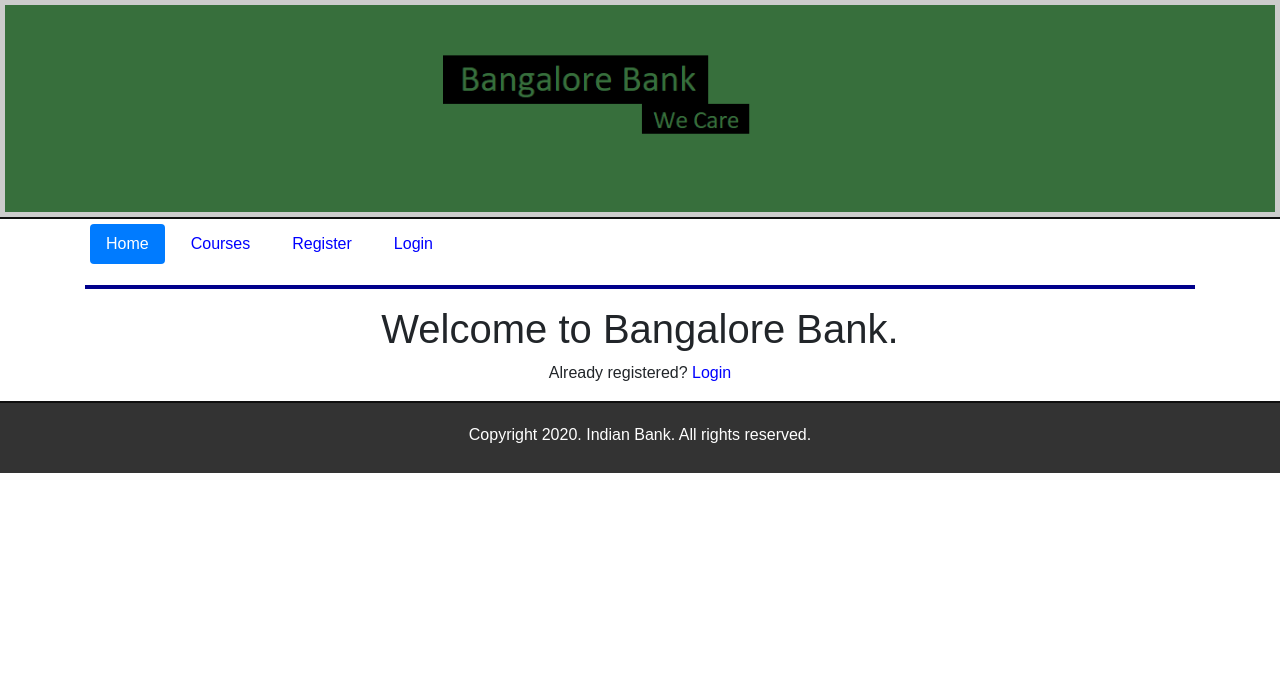
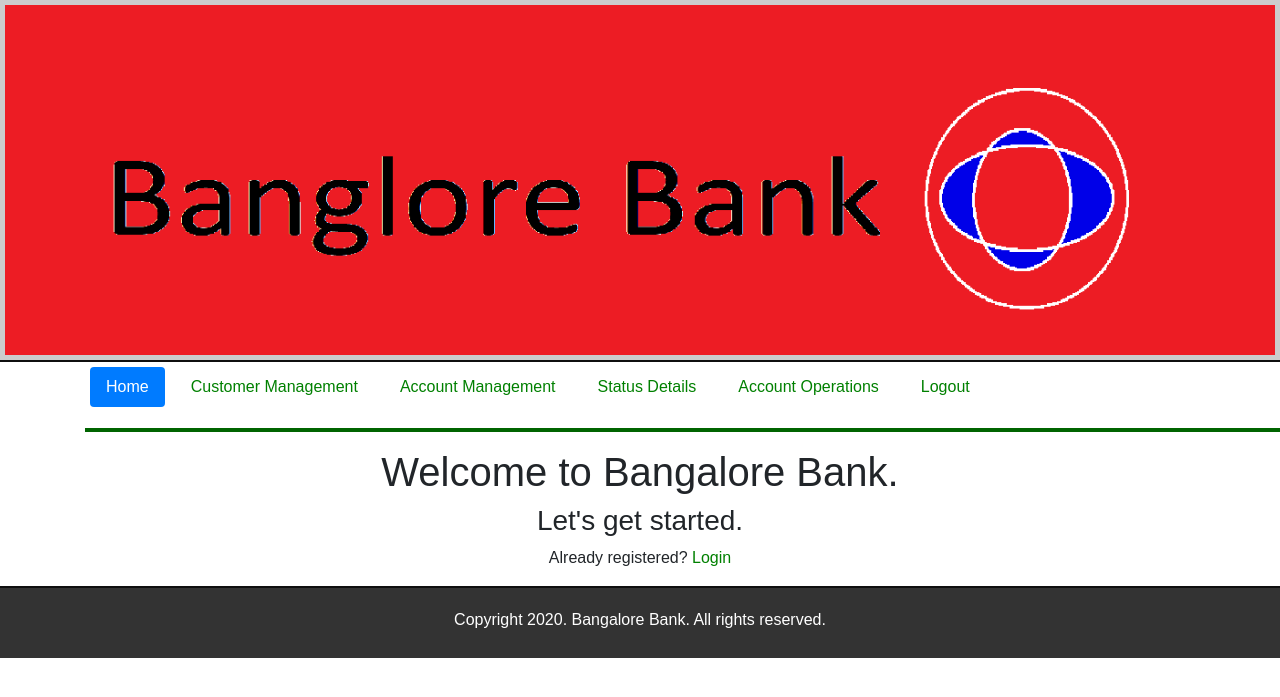
Before and after one commit to shazebfahmi/Bank-of-Mills, a Flask app: page / in a window 1280 px wide; the page is wider, and only the part inside the window is pictured. Shown: the top 697 px of that part. Run offline with Flask 2, Linux system fonts and the light colour scheme; some libraries are stand-ins or nearby versions.

Commit message:
2nd commit by shazeb, changed a few things

```diff
--- a/application/static/css/main.css
+++ b/application/static/css/main.css
@@ -1,7 +1,8 @@
 .header-image{
 	width : 100%;
-	height: 100%
+	height: 70%
 }
+
 
 * {
     box-sizing: border-box;
@@ -31,17 +32,17 @@
 
 a {
     text-decoration: none;
-    color: blue;
+    color: green;
 }
 
 a:hover { color : red;}
 
 hr {
-    width: 100%;
+    width: 130%;
     height:4px;
     margin-left: auto;
     margin-right: auto;
-    background-color: darkblue;
+    background-color: darkgreen;
     border: 0 none;
 }
 
--- a/application/templates/includes/footer.html
+++ b/application/templates/includes/footer.html
@@ -1,5 +1,5 @@
 <div class="container-fluid text-center bottom-container">
     <footer>
-        <p>Copyright 2020. Indian Bank. All rights reserved.</p>
+        <p>Copyright 2020. Bangalore Bank. All rights reserved.</p>
     </footer>
 </div>
--- a/application/templates/includes/nav.html
+++ b/application/templates/includes/nav.html
@@ -2,9 +2,11 @@
 	<nav>
 		<ul class="nav nav-pills">
 			<li class="nav-item"><a href="{{ url_for('index') }}" class="nav-link {% if index %}active{% endif %}">Home</a></li>
-			<li class="nav-item"><a href="{{ url_for('index') }}" class="nav-link {% if courses %}active{% endif %} ">Courses</a></li>
-			<li class="nav-item"><a href="{{ url_for('index') }}" class="nav-link {% if register %}active{% endif %} ">Register</a></li>
-			<li class="nav-item"><a href="{{ url_for('index') }}" class="nav-link {% if login %}active{% endif %} ">Login</a></li>
+			<li class="nav-item"><a href="{{ url_for('index') }}" class="nav-link {% if courses %}active{% endif %} ">Customer Management</a></li>
+			<li class="nav-item"><a href="{{ url_for('index') }}" class="nav-link {% if register %}active{% endif %} ">Account Management</a></li>
+			<li class="nav-item"><a href="{{ url_for('index') }}" class="nav-link {% if register %}active{% endif %} ">Status Details</a></li>
+			<li class="nav-item"><a href="{{ url_for('index') }}" class="nav-link {% if register %}active{% endif %} ">Account Operations</a></li>
+			<li class="nav-item"><a href="{{ url_for('index') }}" class="nav-link {% if login %}active{% endif %} ">Logout</a></li>
 		</ul>
 	</nav>
 	<hr style="clear:both">
--- a/application/templates/index.html
+++ b/application/templates/index.html
@@ -6,11 +6,11 @@
         <div class="col-md-12 text-center">
             <h1>Welcome to Bangalore Bank.</h1>
 
-			{%  if login %}
+
             <h3>Let's get started.</h3>
-			{%  else %}
+
             <p>Already registered? <a href="{{ url_for('index') }}">Login</a></p>
-			{%  endif %}
+
             </div>
     </div>
 
```
Also changed, not shown: requirements.txt (added, +26 -0 lines), application/static/images/bank (2).bmp (added), application/static/images/bank.bmp.
